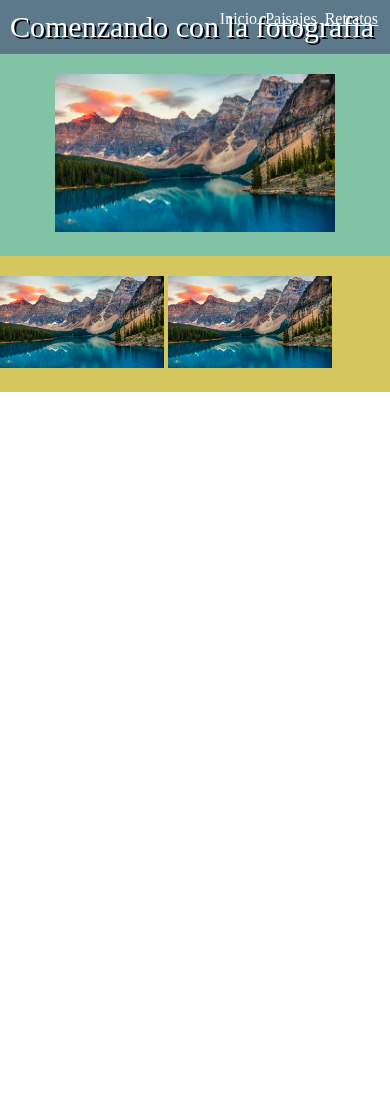
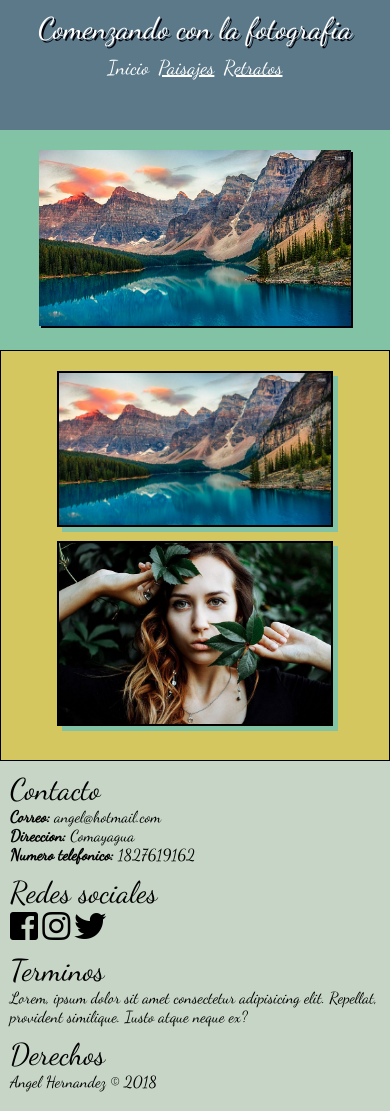
Before and after one commit to Angel998/css_responsivo, a plain HTML site: page index.html in a window 390 px wide. Before the commit the page ends 844 px from the top, so only its background shows below. Drawn offline with Linux system fonts and the light colour scheme.

Commit message:
Segunda version, la pagina de retratos y paisajes fue completada

```diff
--- /dev/null
+++ b/css/global.css
@@ -0,0 +1,24 @@
+* {
+    font-family: 'Dancing Script', cursive;
+}
+body {
+    background-color:  #02010a;
+    margin: 0;
+    padding: 0;
+}
+
+
+header {
+    background-color: #5b7989;
+    padding: 10px;
+}
+
+img {
+    box-shadow: 2px 2px #02010a;
+}
+
+@media (max-width:600px) {
+    header {
+        height: 110px;
+    }
+}
--- a/css/helpers.css
+++ b/css/helpers.css
@@ -0,0 +1,224 @@
+/* Colores */
+.bg-dark {
+    background-color: black;
+}
+/* Fin De Colores */
+
+/* Texto */
+.subrayado {
+    text-decoration: underline;
+}
+
+.decoration-none {
+    text-decoration: none;
+}
+
+.text-white {
+    color: white !important;
+}
+.text-dark {
+    color: black;
+}
+.text-center {
+    text-align: center;
+}
+.text-title {
+    font-size: 30px;
+}
+/* Fin De Texto */
+
+/* Margenes */
+.mr-5 {
+    margin-right: 5px;
+}
+
+.mr-10 {
+    margin-right: 10px;
+}
+.mr-15 {
+    margin-right: 15px;
+}
+
+.mr-20 {
+    margin-right: 20px;
+}
+
+.mr-25 {
+    margin-right: 25px;
+}
+
+.mr-30 {
+    margin-right: 30px;
+}
+
+.mt-5 {
+    margin-top: 5px;
+}
+
+.mt-10 {
+    margin-top: 10px;
+}
+.mt-15 {
+    margin-top: 15px;
+}
+
+.mt-20 {
+    margin-top: 20px;
+}
+
+.mt-25 {
+    margin-top: 25px;
+}
+
+.mt-30 {
+    margin-top: 30px;
+}
+
+.ml-5 {
+    margin-left: 5px;
+}
+
+.ml-10 {
+    margin-left: 10px;
+}
+.ml-15 {
+    margin-left: 15px;
+}
+
+.ml-20 {
+    margin-left: 20px;
+}
+
+.ml-25 {
+    margin-left: 25px;
+}
+
+.ml-30 {
+    margin-left: 30px;
+}
+
+.mb-5 {
+    margin-bottom: 5px;
+}
+
+.mb-10 {
+    margin-bottom: 10px;
+}
+.mb-15 {
+    margin-bottom: 15px;
+}
+
+.mb-20 {
+    margin-bottom: 20px;
+}
+
+.mb-25 {
+    margin-bottom: 25px;
+}
+
+.mb-30 {
+    margin-bottom: 30px;
+}
+
+.ml-auto {
+    position: absolute;
+    right: 0;
+    margin-left: auto;
+}
+/* Fin De Margenes */
+
+/* Padding */
+.p-10 {
+    padding: 10px;
+}
+.pl-10 {
+    padding-left: 10px;
+}
+
+.pr-10 {
+    padding-right: 10px;
+}
+.pt-10 {
+    padding-top: 10px;
+}
+/* Fin de padding */
+
+/* Posicion */
+.d-inline {
+    display: inline;
+}
+
+/* Fin de Posicion */
+
+.shadow-2 {
+    text-shadow: 2px 2px #02010a;
+}
+
+/* Navbar */
+.navbar-brand {
+    font-size: 30px;
+}
+
+.nav-item {
+    margin-left: 2px;
+    margin-right: 2px;
+}
+
+.nav-items {
+    font-size: 20px;
+}
+
+.nav-items-whites .nav-item, a:link {
+    color: white !important;
+}
+
+.nav-items-whites .nav-item, a:visited {
+    color: white !important;
+}
+
+/* Fin de Navbar */
+
+
+.row {
+    display: flex;
+    flex-wrap: wrap;
+    flex-direction: row;
+}
+
+.col {
+    flex: 1;
+    margin-bottom: 10px;
+}
+
+@media (max-width:600px) {
+    .row {
+        flex-wrap:nowrap;
+        flex-direction: column;
+    }
+    img.col {
+        flex: none;
+        width: 95%;
+    }
+    .navbar-brand {
+        text-align: center;
+    }
+    .nav-items {
+        width: 100%;
+        padding: 0;
+        margin: auto;
+        text-align: center;
+    }
+}
+
+/* Imagenes */
+.img-blur {
+    filter: blur(10px);
+}
+
+.img-gray-scale {
+    filter: grayscale(100%);
+}
+
+.img-sepia {
+    filter: sepia(90%);
+}
--- a/css/index.css
+++ b/css/index.css
@@ -1,11 +1,6 @@
-body {
-    margin: 0;
-    padding: 0;
-}
-
-header {
-    background-color: #5b7989;
-    padding: 10px;
+.img_shadow {
+    border: 2px solid black;
+    box-shadow: 5px 5px #82c3a6;
 }
 
 #section_img_principal {
@@ -21,7 +16,35 @@ header {
     background-color: #d5c75f;
     padding-top: 20px;
     padding-bottom: 20px;
+    border: 1px solid;
 }
 #section_img_secundarias img {
-    width: 42%
+    width: 70%;
 }
+
+#img_paisaje:hover {
+    animation: img_rotacion 2s;
+}
+
+@keyframes img_rotacion {
+    from {
+        -webkit-transform: rotate(0deg);
+    }
+    to  {
+        -webkit-transform: rotate(10deg);
+    }
+}
+
+
+#img_retrato:hover {
+    animation: img_traslacion 2s;
+}
+
+@keyframes img_traslacion {
+    from {
+        -webkit-transform: translate(0,0);
+    }
+    to  {
+        -webkit-transform: translate(20px, -5px);
+    }
+}
--- a/index.html
+++ b/index.html
@@ -6,200 +6,86 @@
     <meta http-equiv="X-UA-Compatible" content="ie=edge">
     <link rel="stylesheet" href="css/helpers.css">
     <link rel="stylesheet" href="css/index.css">
+    <link rel="stylesheet" href="https://use.fontawesome.com/releases/v5.5.0/css/all.css" integrity="sha384-B4dIYHKNBt8Bc12p+WXckhzcICo0wtJAoU8YZTY5qE0Id1GSseTk6S+L3BlXeVIU" crossorigin="anonymous">
+    <link href="https://fonts.googleapis.com/css?family=Dancing+Script" rel="stylesheet">
+    <link rel="stylesheet" href="css/global.css">
     <title>Inicio</title>
-
-
-    <style>
-    /* Texto */
-    .subrayado {
-        text-decoration: underline;
-    }
-
-    .decoration-none {
-        text-decoration: none;
-    }
-
-    .text-white {
-        color: white !important;
-    }
-    .text-center {
-        text-align: center;
-    }
-    /* Fin De Texto */
-
-    /* Margenes */
-    .mr-5 {
-        margin-right: 5px;
-    }
-
-    .mr-10 {
-        margin-right: 10px;
-    }
-    .mr-15 {
-        margin-right: 15px;
-    }
-
-    .mr-20 {
-        margin-right: 20px;
-    }
-
-    .mr-25 {
-        margin-right: 25px;
-    }
-
-    .mr-30 {
-        margin-right: 30px;
-    }
-
-    .mt-5 {
-        margin-top: 5px;
-    }
-
-    .mt-10 {
-        margin-top: 10px;
-    }
-    .mt-15 {
-        margin-top: 15px;
-    }
-
-    .mt-20 {
-        margin-top: 20px;
-    }
-
-    .mt-25 {
-        margin-top: 25px;
-    }
-
-    .mt-30 {
-        margin-top: 30px;
-    }
-
-    .ml-5 {
-        margin-left: 5px;
-    }
-
-    .ml-10 {
-        margin-left: 10px;
-    }
-    .ml-15 {
-        margin-left: 15px;
-    }
-
-    .ml-20 {
-        margin-left: 20px;
-    }
-
-    .ml-25 {
-        margin-left: 25px;
-    }
-
-    .ml-30 {
-        margin-left: 30px;
-    }
-
-    .mb-5 {
-        margin-bottom: 5px;
-    }
-
-    .mb-10 {
-        margin-bottom: 10px;
-    }
-    .mb-15 {
-        margin-bottom: 15px;
-    }
-
-    .mb-20 {
-        margin-bottom: 20px;
-    }
-
-    .mb-25 {
-        margin-bottom: 25px;
-    }
-
-    .mb-30 {
-        margin-bottom: 30px;
-    }
-
-    .ml-auto {
-        position: absolute;
-        right: 0;
-        margin-left: auto;
-    }
-    /* Fin De Margenes */
-
-    /* Posicion */
-    .d-inline {
-        display: inline;
-    }
-
-    /* Fin de Posicion */
-
-    .shadow-2 {
-        text-shadow: 2px 2px #02010a;
-    }
-
-    /* Navbar */
-    .navbar {
-
-    }
-
-    .navbar-brand {
-        font-size: 30px;
-    }
-
-    .nav-item {
-        margin-left: 2px;
-        margin-right: 2px;
-    }
-
-    .nav-items-whites .nav-item, a:link {
-        color: white !important;
-    }
-
-    .nav-items-whites .nav-item, a:visited {
-        color: white !important;
-    }
-
-    /* Fin de Navbar */
-
-    .container {
-        padding-left: 20px;
-        padding-right: 20px;
-    }
-
-    </style>
 </head>
 <body>
     <header>
-        <nav class="navbar">
-            <a class="navbar-brand shadow-2 text-white decoration-none" href="index.html">Comenzando con la fotografia</a>
+        <nav class="navbar row">
+            <a class="navbar-brand shadow-2 text-white decoration-none col" href="index.html">Comenzando con la fotografia</a>
+            <div class="col">
                 <div class="ml-auto d-inline nav-items-white nav-items mr-10">
                     <a class="nav-item decoration-none" href="index.html">Inicio</a>
                     <a class="nav-item subrayado" href="paisajes.html">Paisajes</a>
                     <a class="nav-item subrayado" href="retratos.html">Retratos</a>
                 </div>
+            </div>
         </nav>
     </header>
 
-    <section class="text-center container" id="section_img_principal">
+    <div class="container">
+        <section class="text-center" id="section_img_principal">
             <img src="img/paisaje.jpg"
                     alt="Imagen de un paisaje"
                     class="mt-20 mb-20"
                     draggable="false">
         </section>
 
-    <section id="section_img_secundarias">
+        <section id="section_img_secundarias" class="row">
+            <a href="paisajes.html" class="col text-center">
                 <img src="img/paisaje.jpg"
                     alt="Imagen de un paisaje"
-                draggable="false">
-        <img src="img/paisaje.jpg"
-                alt="Imagen de un paisaje"
-                draggable="false">
+                    draggable="false"
+                    id="img_paisaje"
+                    class="img_shadow">
+            </a>
+
+            <a href="retratos.html" class="col text-center">
+                <img src="img/retrato.jpg"
+                    alt="Imagen de un retrato"
+                    draggable="false"
+                    id="img_retrato"
+                    class="img_shadow">
+            </a>
         </section>
+    </div>
 
+    <footer style="background-color:#C6d5c5;" class="p-10">
+        <div class="row">
+            <div class="col">
+                <div>
+                    <span class="text-title">Contacto</span>
+                    <br>
+                    <strong>Correo:</strong> angel@hotmail.com
+                    <br>
+                    <strong>Direccion:</strong> Comayagua
+                    <br>
+                    <strong>Numero telefonico:</strong> 1827619162
+                </div>
+            </div>
+            <div class="col">
+                <span class="text-title">Redes sociales</span>
+                <div class="social-icons text-dark">
+                    <i class="fab fa-facebook-square fa-2x"></i>
+                    <i class="fab fa-instagram fa-2x"></i>
+                    <i class="fab fa-twitter fa-2x"></i>
+                </div>
+            </div>
+            <div class="col">
+                <div>
+                    <span class="text-title">Terminos</span> <br>
+                    Lorem, ipsum dolor sit amet consectetur adipisicing elit. Repellat, provident similique. Iusto atque neque ex?
+                </div>
+            </div>
 
-    <footer>
+            <div class="col">
+                <span class="text-title">Derechos</span> <br>
+                <span>Angel Hernandez &copy; 2018</span>
+            </div>
 
+        </div>
     </footer>
 </body>
 </html>
```
Also changed, not shown: paisajes.html (+98 -0 lines), retratos.html (+98 -0 lines), img/retrato.jpg (added). Lines whose indentation alone changed are shown as unchanged.
